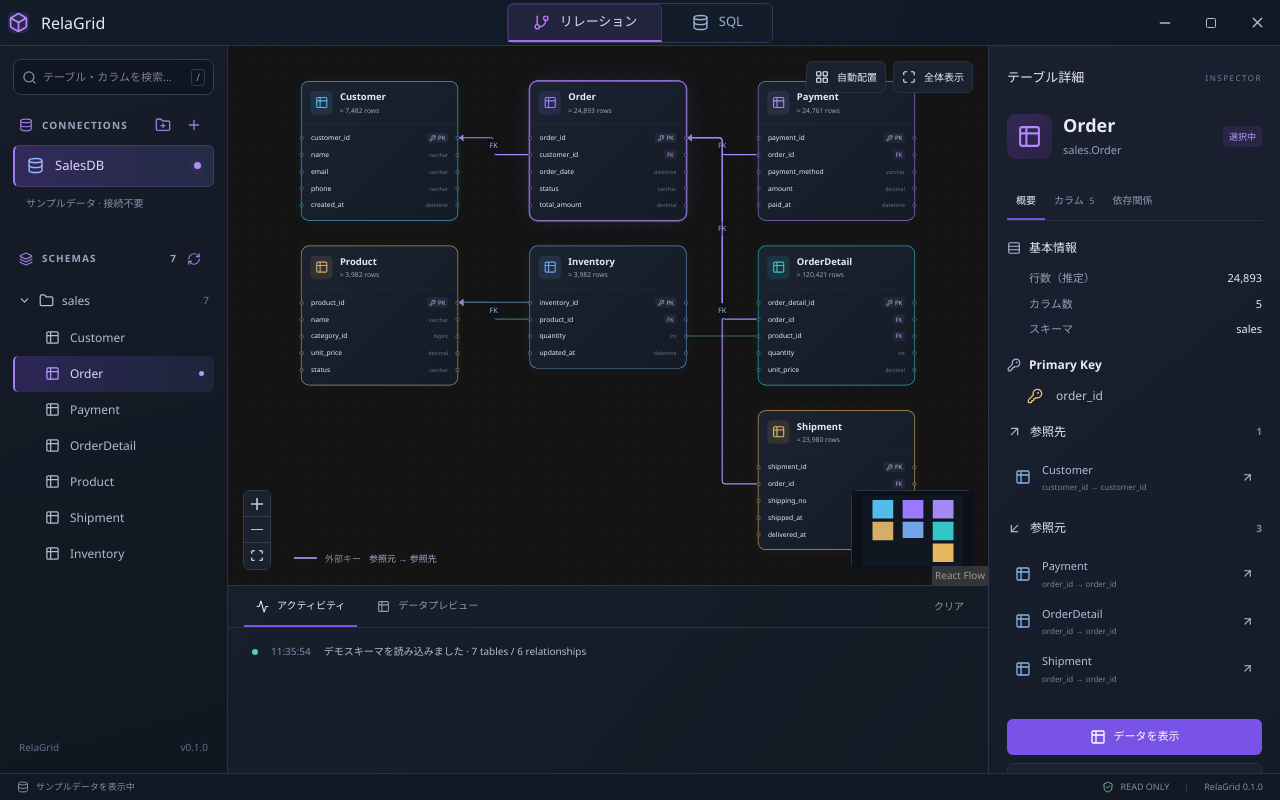
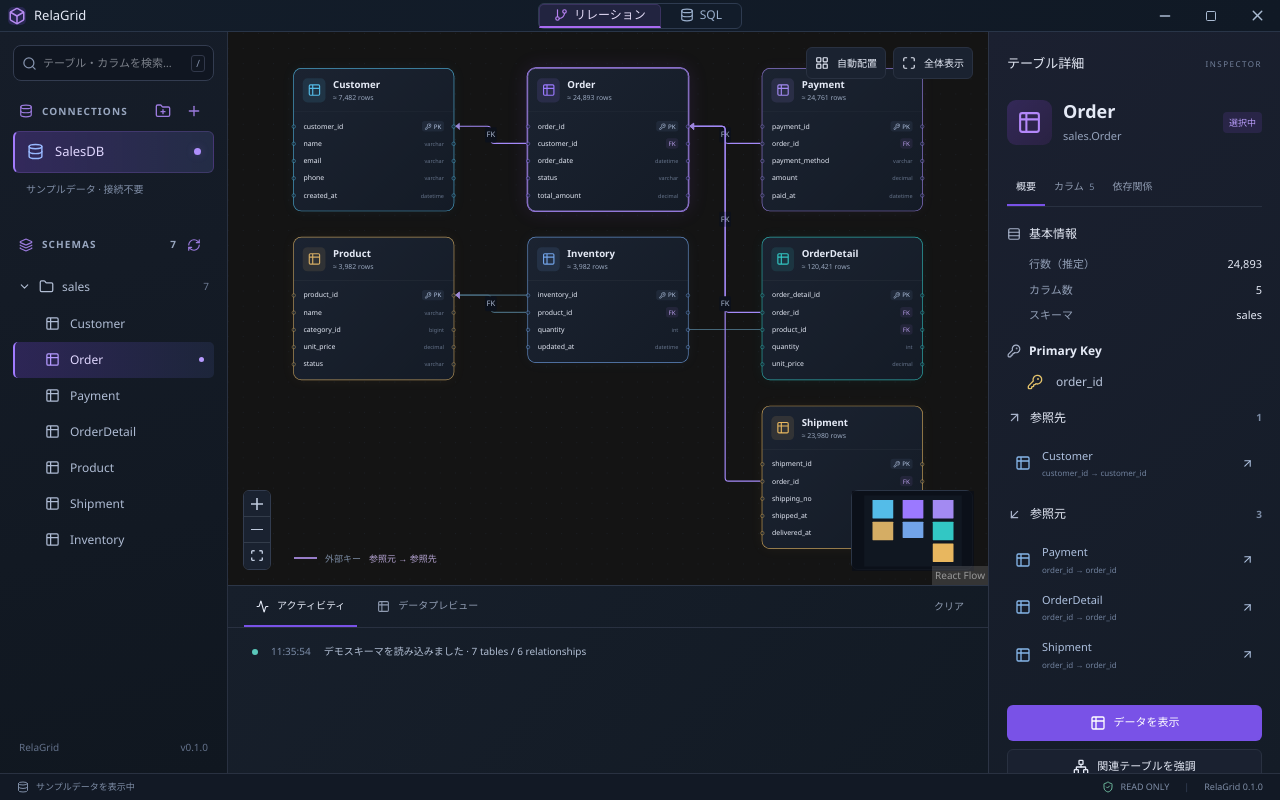
Before and after one commit to kenta-MM/relagrid, a React (Vite) app: page / in a window 1280 px wide. Built offline with nearby package versions, Linux system fonts and the light colour scheme.

Commit message:
ヘッダーの表示高さを低く修正

```diff
--- a/src/app/App.tsx
+++ b/src/app/App.tsx
@@ -119,7 +119,7 @@ export function App() {
         title="リレーション（Ctrl+1）"
         onClick={() => setScreen('relations')}
       >
-        <GitBranch size={17} />
+        <GitBranch size={14} />
         リレーション
       </button>
       <button
@@ -128,7 +128,7 @@ export function App() {
         title="SQL（Ctrl+2）"
         onClick={() => setScreen('sql')}
       >
-        <Database size={17} />
+        <Database size={14} />
         SQL
       </button>
     </nav>
--- a/src/app/WindowHeader.tsx
+++ b/src/app/WindowHeader.tsx
@@ -17,7 +17,7 @@ export function WindowHeader({ children }: { children: ReactNode }) {
   return (
     <header className="window-header" data-tauri-drag-region>
       <div className="window-brand" data-tauri-drag-region>
-        <Box size={21} />
+        <Box size={18} />
         <span>RelaGrid</span>
       </div>
       {children}
--- a/src/styles/shell.css
+++ b/src/styles/shell.css
@@ -6,7 +6,7 @@
   overflow: hidden;
 }
 .window-header {
-  height: 46px;
+  height: 32px;
   flex-shrink: 0;
   display: grid;
   grid-template-columns: 1fr auto 1fr;
@@ -18,9 +18,9 @@
 .window-brand {
   display: flex;
   align-items: center;
-  gap: 12px;
+  gap: 8px;
   padding-left: 8px;
-  font-size: 16px;
+  font-size: 13px;
   align-self: stretch;
 }
 .window-brand svg {
@@ -33,7 +33,7 @@
 }
 .view-switch {
   display: flex;
-  height: 40px;
+  height: 26px;
   border: 1px solid #2e3b50;
   border-radius: 6px;
   background: #121c2a;
@@ -42,14 +42,14 @@
   display: flex;
   align-items: center;
   justify-content: center;
-  gap: 10px;
-  min-width: 110px;
-  padding: 0 24px;
+  gap: 6px;
+  min-width: 80px;
+  padding: 0 14px;
   border: 1px solid transparent;
   border-bottom: 2px solid transparent;
   border-radius: 5px 5px 0 0;
   color: #9aafcc;
-  font-size: 13px;
+  font-size: 12px;
   white-space: nowrap;
 }
 .view-switch button[aria-pressed='true'] {
@@ -60,6 +60,9 @@
 }
 .view-switch button[aria-pressed='true'] svg {
   color: #b881f3;
+}
+.window-header button:focus-visible {
+  outline-offset: -2px;
 }
 .window-controls {
   display: flex;
```
